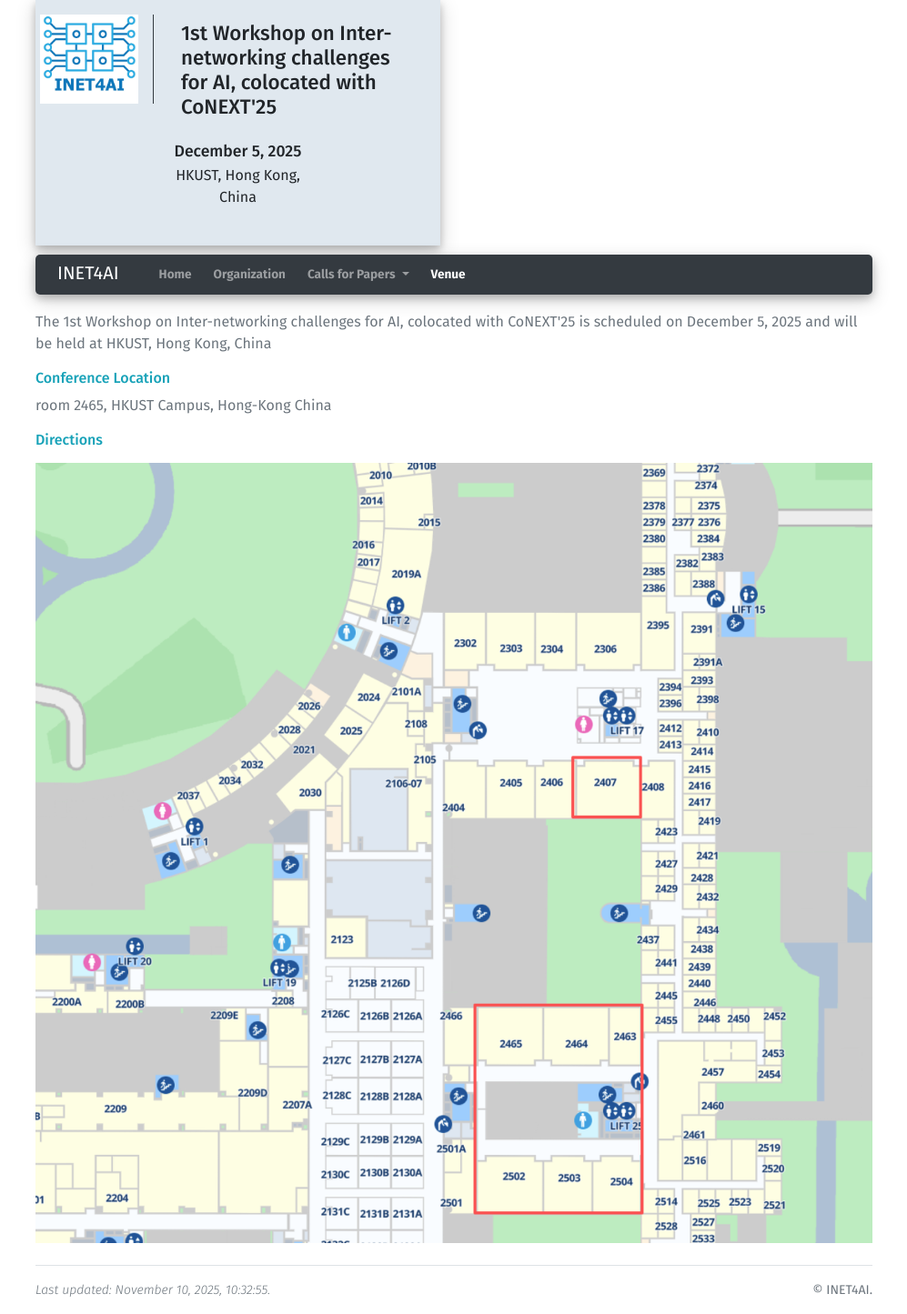
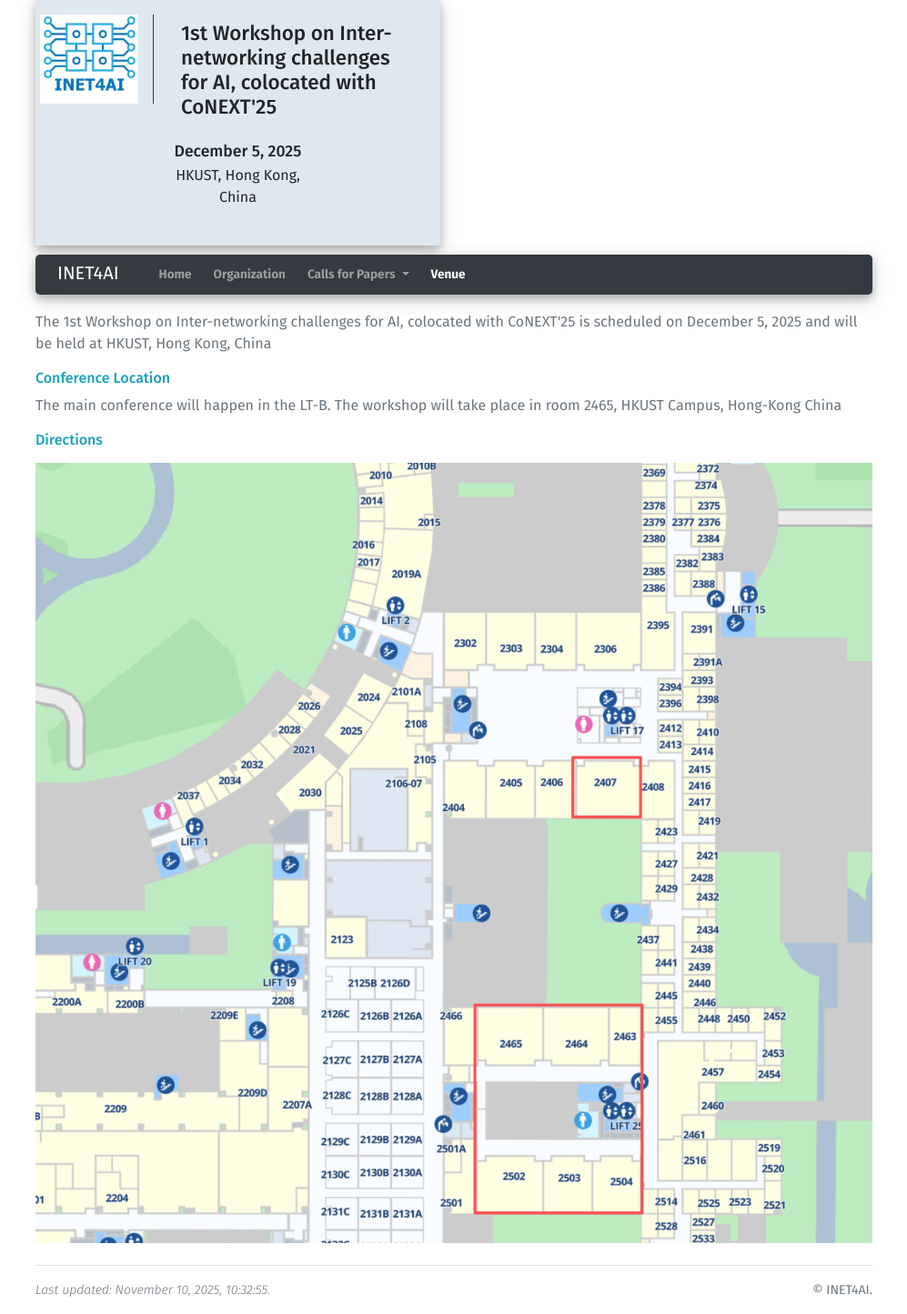
Before and after one commit to IRTF-net4AI/inet4ai, a Jekyll site: the page built from venue.html, in a window 1280 px wide. Shown: the whole page at 91% size, without its empty margins (141-1138 px from the left). Built offline with Jekyll 4.4.1, drawn with Linux system fonts in a browser that asks for light colours.

Commit message:
Clarify venue address and workshop location
Updated venue address details for clarity.

```diff
--- a/_data/venue.yml
+++ b/_data/venue.yml
@@ -1,5 +1,6 @@
 address: |
-  room 2465, HKUST Campus, Hong-Kong
+  The main conference will happen in the LT-B.
+  The workshop will take place in room 2465, HKUST Campus, Hong-Kong
   China
 
 directions: >
```
